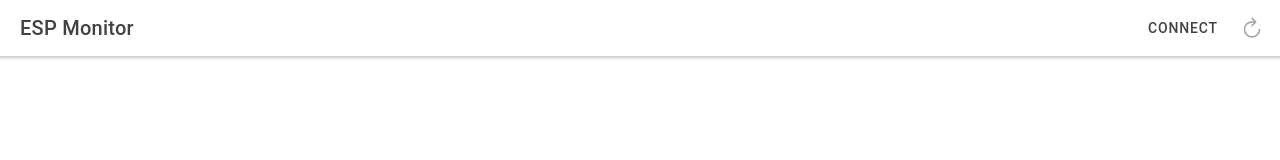
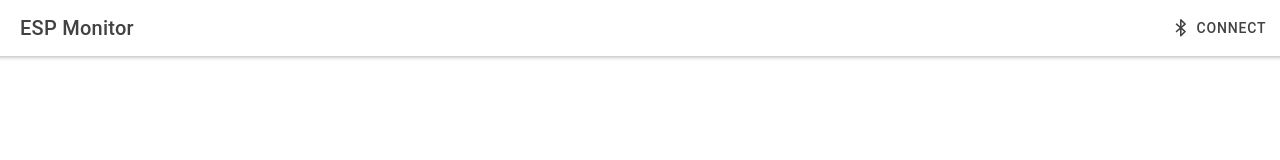
Before and after one commit to hydrocode-de/esp-monitor, a React (Create React App) app: page /monitor in a window 1280 px wide. Shown: the top 160 px of the page. Built offline with nearby package versions, Linux system fonts and the light colour scheme.

Commit message:
ConfigPages layout

```diff
--- a/src/components/EspConnectButton.tsx
+++ b/src/components/EspConnectButton.tsx
@@ -1,11 +1,15 @@
-import { IonButton } from "@ionic/react";
+import { IonButton, IonIcon, IonLabel } from "@ionic/react";
+import { bluetooth } from 'ionicons/icons';
 
 import { useAppSelector, useAppDispatch } from "../hooks";
 import { connect, disconnect, setConfig, setDeviceId } from "../features/EspNode";
 import { add } from "../features/EspMessages";
 import { connectSense, subscribeSense, disconnectSense } from "../sense";
 
-const EspConnectButton: React.FC = () => {
+interface EspConnectButtonProps {
+    useIcon?: "none" | "both" | "only";
+}
+const EspConnectButton: React.FC<EspConnectButtonProps> = ({useIcon= "both"}) => {
     // create a dispatcher
     const dispatch = useAppDispatch();
 
@@ -32,10 +36,21 @@ const EspConnectButton: React.FC = () => {
     }
 
     if (connected) {
-        return <IonButton onClick={stopSense}>DISCONNECT</IonButton>
+        return (
+            <IonButton onClick={stopSense} color={useIcon === 'only' ? 'primary': 'default'}>
+                    { ['both', 'only'].includes(useIcon) ? <IonIcon slot={useIcon==="only" ? "icon-only" : "start"} icon={bluetooth} /> : null }
+                    { ['none', 'both'].includes(useIcon) ?  <IonLabel>DISCONNECT</IonLabel> : null }
+            </IonButton>
+        )
     } else {
-        return <IonButton onClick={startSense}>CONNECT</IonButton>
+        return (
+            <IonButton onClick={startSense} color={useIcon === 'only' ? 'danger': 'default'}>
+                { ['both', 'only'].includes(useIcon) ? <IonIcon slot={useIcon==="only" ? "icon-only" : "start"} icon={bluetooth} /> : null }
+                { ['none', 'both'].includes(useIcon) ?  <IonLabel>CONNECT</IonLabel> : null }
+            </IonButton>
+        )
     }
 }
+EspConnectButton.defaultProps = {useIcon: 'both'}
 
 export default EspConnectButton;
--- a/src/pages/ConfigPage/ConfigDetailPage.tsx
+++ b/src/pages/ConfigPage/ConfigDetailPage.tsx
@@ -1,5 +1,6 @@
 import { IonList, IonListHeader, IonItem, IonLabel, IonInput, IonPage, IonContent, IonHeader, IonToolbar, IonTitle, IonButtons } from '@ionic/react';
-import { useParams } from 'react-router';
+import EspConnectButton from '../../components/EspConnectButton';
+
 import EspRefreshConfigButton from '../../components/EspRefreshConfigButton';
 import { EspConfig } from '../../models';
 
@@ -15,6 +16,7 @@ const ConfigDetailPage: React.FC<ConfigDetailPageProps> = ({ config }) => {
                 <IonToolbar>
                     <IonTitle>{config.ble_name} configuration</IonTitle>
                     <IonButtons slot="end">
+                        <EspConnectButton useIcon='only' />
                         <EspRefreshConfigButton />
                     </IonButtons>
                 </IonToolbar>
--- a/src/pages/ConfigPage/ConfigPage.tsx
+++ b/src/pages/ConfigPage/ConfigPage.tsx
@@ -32,7 +32,7 @@ const NoDevicePage: React.FC<{connected: boolean}> = ({connected}) => {
                 <IonToolbar>
                     <IonTitle>Device configuration</IonTitle>
                     <IonButtons slot="end">
-                        <EspConnectButton />
+                        <EspConnectButton useIcon="only"/>
                         {connected ? <EspRefreshConfigButton /> : null}
                     </IonButtons>
                 </IonToolbar>
@@ -60,15 +60,17 @@ const NoDevicePage: React.FC<{connected: boolean}> = ({connected}) => {
 
 const ConfigPage: React.FC = () => {
     // load the deviceId to see if a device is connected
-    //const connected = useAppSelector(state => !!state.esp.deviceId)
-    const connected = true;
+    const connected = useAppSelector(state => !!state.esp.deviceId)
+    // const connected = true;
 
     // load the config
-    //const config = useAppSelector(state => state.esp.config);
-    const config = DEV;
+    const config = useAppSelector(state => state.esp.config);
+    // const config = DEV;
 
     if (!connected || !config) {
-        return <NoDevicePage connected={connected} />
+        return (
+            <NoDevicePage connected={connected} />
+        )
     }
     return (
         <IonRouterOutlet>
--- a/src/pages/MonitorPage.tsx
+++ b/src/pages/MonitorPage.tsx
@@ -16,8 +16,7 @@ const MonitorPage: React.FC = () => {
         <IonToolbar>
           <IonTitle>ESP Monitor</IonTitle>
           <IonButtons slot="end">
-            <EspConnectButton />
-            <EspRefreshConfigButton />
+            <EspConnectButton useIcon="both" />
           </IonButtons>
         </IonToolbar>
       </IonHeader>
```
